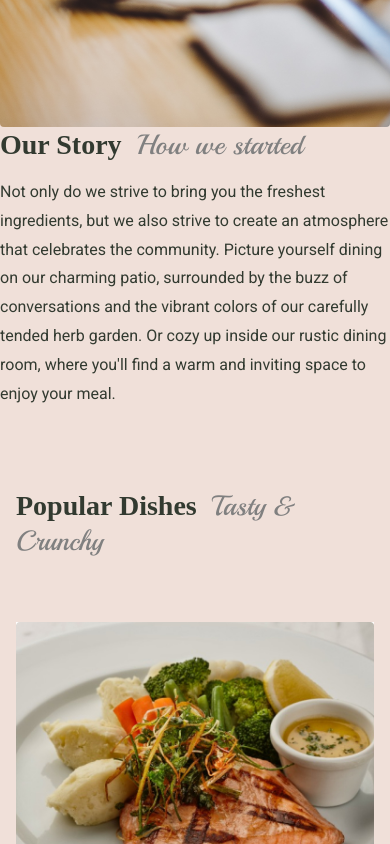
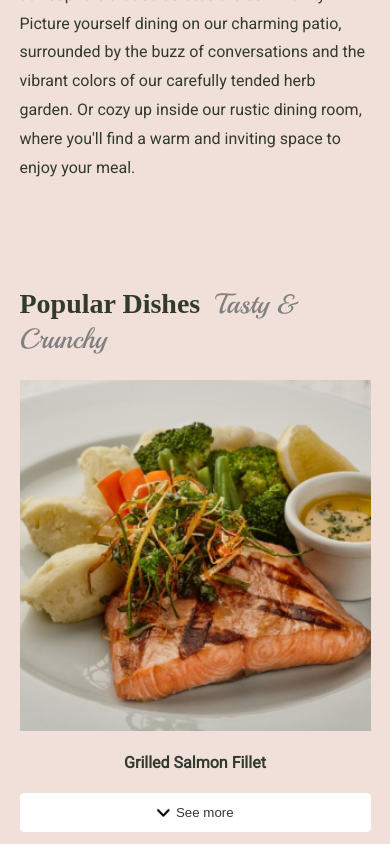
Before and after one commit to melika760/DominiqueCafeMenue, a React (Create React App) app: page / in a window 390 px wide. Shown: the part 900-1744 px from the top of the page. Built offline with nearby package versions, Linux system fonts and the light colour scheme; some icons are missing; a web font is replaced by a local one.

Commit message:
Update AboutUs.module.css

```diff
--- a/src/Components/AboutUs.module.css
+++ b/src/Components/AboutUs.module.css
@@ -1,8 +1,10 @@
 .container{
     display: flex;
    align-items: center;
-   gap: clamp(2rem, 6vw, 6rem);
-   padding: clamp(3rem, 8vw, 6.3125rem) clamp(1rem, 7vw, 6.875rem);
+   gap: clamp(1.5rem, 5vw, 5rem);
+   padding: clamp(3rem, 8vw, 6rem) clamp(1rem, 6vw, 5rem);
+   margin: 0 auto;
+   max-width: 1440px;
 
 }
 .card{
@@ -13,18 +15,21 @@
 }
 
 .aboutimg{
-   width: min(622px, 100%);
+   flex: 1 1 52%;
+   min-width: 0;
 
 }
 .aboutimg img{
    display: block;
    width: 100%;
-    height: 494px;
+   height: auto;
+   aspect-ratio: 4 / 3;
    object-fit: cover;
     border-radius: 4px;
 }
 .content{
-   width: min(518px, 100%);
+   flex: 1 1 48%;
+   min-width: 0;
    height: auto;
     color: #323A30;
 
@@ -48,11 +53,16 @@
     color: gray;
 }
 .popwrap{
-margin: clamp(4rem, 12vw, 9.375rem) auto;
-max-width: 1200px;
-padding: 0 clamp(1rem, 4vw, 3rem);
-color: #323A30;
+   margin: clamp(3rem, 10vw, 8rem) auto;
+   max-width: 1200px;
+   padding: 0 clamp(1rem, 4vw, 3rem);
+   color: #323A30;
 
+}
+.popwrap > .container{
+   max-width: none;
+   padding-inline: 0;
+   margin-top: clamp(1.5rem, 4vw, 3rem);
 }
 .popwrap h3{
     font-family: Times New Roman;
@@ -61,7 +71,16 @@ color: #323A30;
     display: inline;
 }
 .popimg{
-   margin: 3rem auto;
+   flex: 1 1 0;
+   min-width: 0;
+   margin: 0;
+}
+.popimg img{
+   display: block;
+   width: 100%;
+   height: auto;
+   aspect-ratio: 1 / 1;
+   object-fit: cover;
 }
 .btn{
     width: 100%;
@@ -72,10 +91,8 @@ text-align: center;
 }
 @media (max-width:968px){
 .container{
-    display: block;
-    padding: 0px;
-   margin-top: 4rem;
-   margin-bottom: 4rem;
+   display: block;
+   padding: clamp(2.5rem, 8vw, 4rem) clamp(1rem, 5vw, 2rem);
     overflow-x: hidden;
 }
  .aboutimg{
@@ -85,7 +102,7 @@ text-align: center;
  }
  .aboutimg img{
     width: 100%;
-    right: 0px;
+    height: auto;
 
  }
  .exp{
@@ -106,16 +123,19 @@ text-align: center;
     font-size: 16px;
  }
  .popwrap{
-    margin: 0 auto;
-    padding: 0 1rem;
+    margin: clamp(3rem, 10vw, 5rem) auto;
+    padding: 0 clamp(1rem, 5vw, 2rem);
+ }
+ .popwrap > .container{
+    padding: 0;
+    margin-top: 1.5rem;
  }
  .popwrap h3{
     font-size: 28px;
     margin-top: clamp(2rem, 6vw, 3.125rem);
  }
  .popimg{
-    margin: 0 auto;
-
+    margin: 0;
  }
  .popimg img{
     display: block;
```
